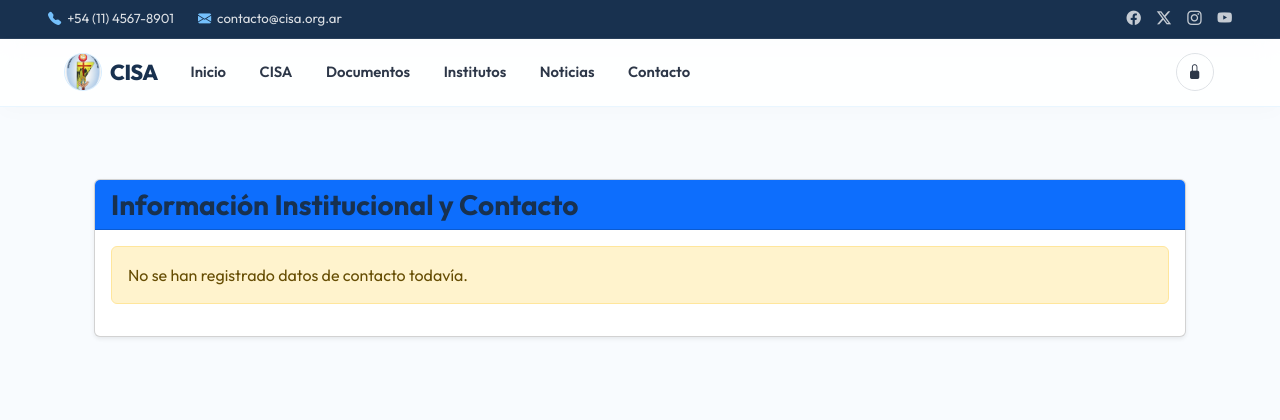
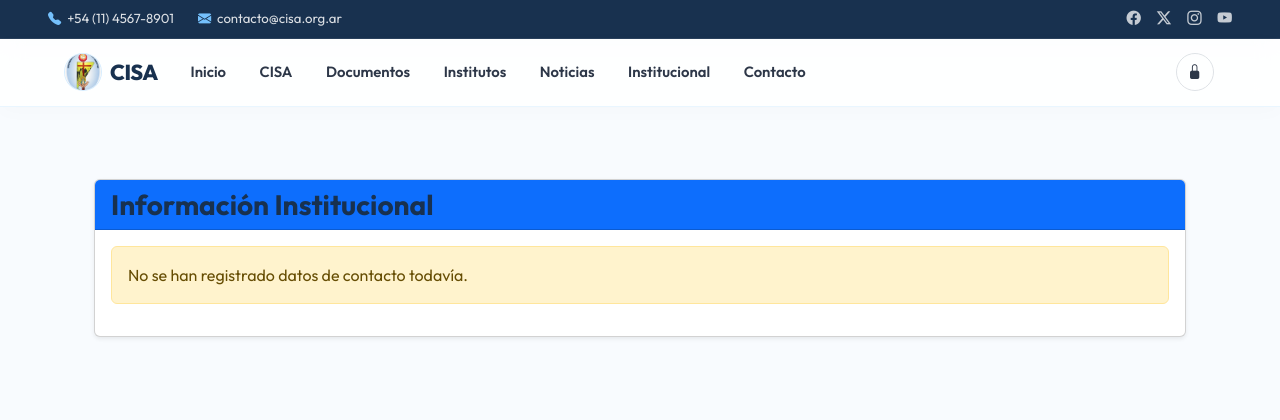
Before and after one commit to rjsoloaga/CISA, a Django app: page /institucional/ in a window 1280 px wide. Shown: the top 420 px of the page. Run offline with Django 5.2, Linux system fonts and the light colour scheme; data that the repository does not hold is empty; parts of the project's set-up code (start-up, migrations or seed data) failed here and were passed over; some web fonts are replaced.

Commit message:
feat(institucional): enlace dedicado en navbar y vista de detalle

```diff
--- a/institucional/templates/institucional/institucional_detalle.html
+++ b/institucional/templates/institucional/institucional_detalle.html
@@ -4,7 +4,7 @@
 <div class="container mt-5">
     <div class="card shadow-sm">
         <div class="card-header bg-primary text-white d-flex justify-content-between align-items-center">
-            <h3 class="mb-0">Información Institucional y Contacto</h3>
+            <h3 class="mb-0">Información Institucional</h3>
             {% if user.is_authenticated %}
                 <a href="{% url 'editar_institucional' %}" class="btn btn-light btn-sm">Editar Información</a>
             {% endif %}
--- a/institucional/urls.py
+++ b/institucional/urls.py
@@ -3,5 +3,6 @@ from . import views
 
 urlpatterns = [
     path('', views.detalle_institucional, name='detalle_institucional'),
+
     path('editar/', views.editar_institucional, name='editar_institucional'),
 ]
--- a/templates/layouts/base.html
+++ b/templates/layouts/base.html
@@ -78,8 +78,14 @@
                     <li class="nav-item">
                         <a class="nav-link" href="{% url 'news:noticias_listar' %}#noticias">Noticias</a>
                     </li>
+
                     <li class="nav-item">
-                        <a class="nav-link" href="{% url 'detalle_institucional' %}">Contacto</a>
+                        <a class="nav-link" href="{% url 'detalle_institucional' %}">Institucional</a>
+                    </li>
+
+                    <li class="nav-item">
+                        <a class="nav-link" href="{% url 'news:contacto' %}">Contacto</a>
+
                     </li>
                     {% if user.is_authenticated %}
                         {% if user.is_staff %}
```
Also changed, not shown: institucional/views.py (line endings or trailing spaces).
